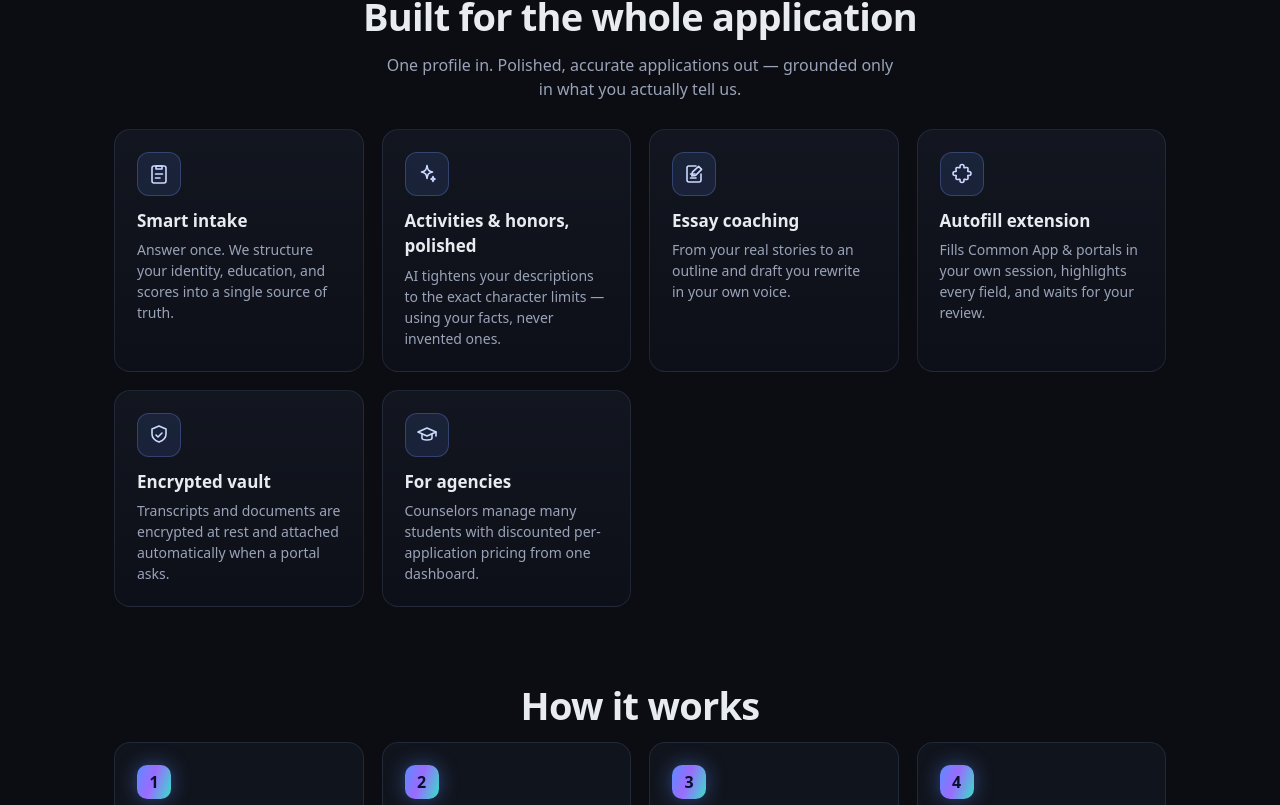
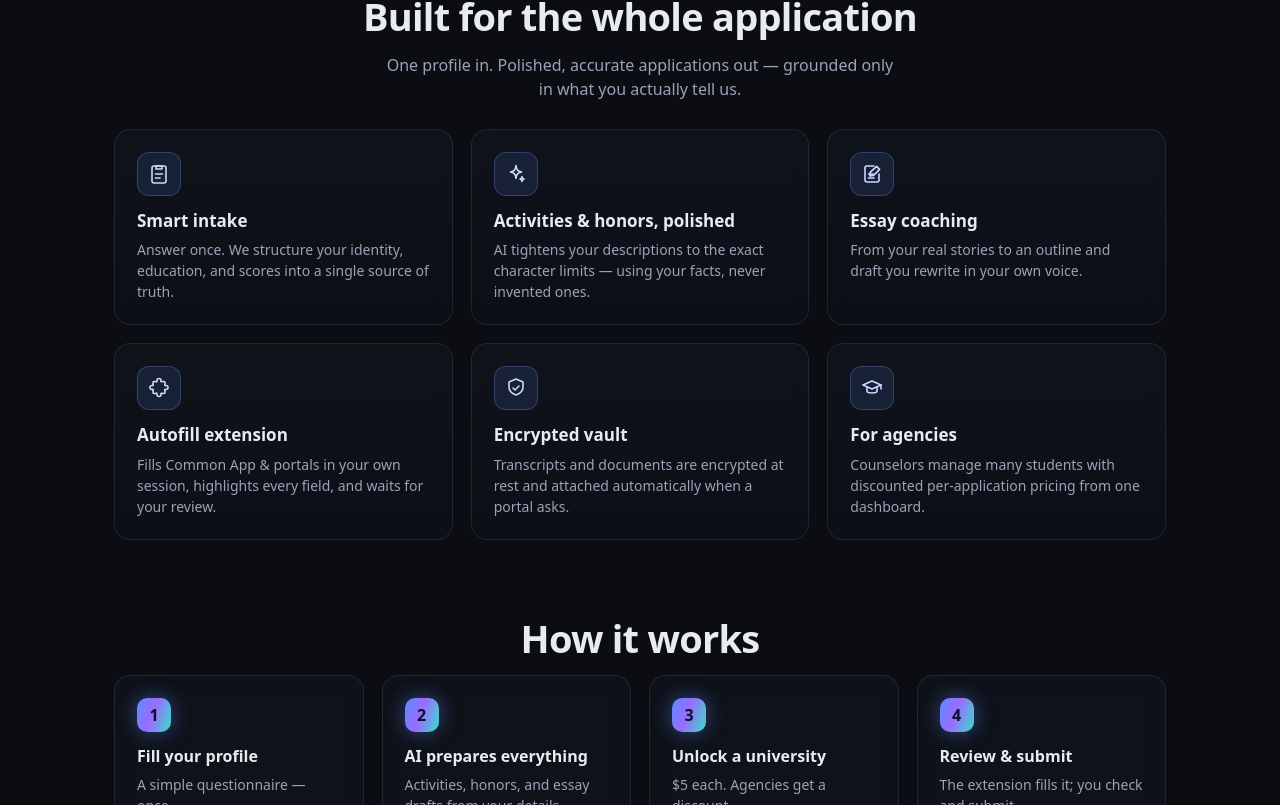
Before and after one commit to Nursultan2001/common-ai, a Next.js app in the folder apps/web/: page / in a window 1280 px wide. Shown: the part 1355-2160 px from the top of the page. Built offline with nearby package versions, Linux system fonts and the light colour scheme.

Commit message:
Landing: balanced 3-col grid + glass cards blended with background

```diff
--- a/apps/web/src/app/globals.css
+++ b/apps/web/src/app/globals.css
@@ -204,11 +204,14 @@ code.token { display: block; word-break: break-all; background: #0f131b; border:
 /* --- feature cards --- */
 .lp-section-h { text-align: center; font-size: clamp(26px,4vw,38px); letter-spacing: -.02em; margin: 70px 0 8px; }
 .lp-section-p { text-align: center; color: #9aa3b8; max-width: 56ch; margin: 0 auto 28px; }
-.lp-features { display: grid; grid-template-columns: repeat(auto-fit, minmax(240px,1fr)); gap: 18px; }
+.lp-features { display: grid; grid-template-columns: repeat(3, minmax(0,1fr)); gap: 18px; }
+@media (max-width: 900px) { .lp-features { grid-template-columns: repeat(2, minmax(0,1fr)); } }
+@media (max-width: 560px) { .lp-features { grid-template-columns: 1fr; } }
 .lp-card {
   position: relative; border-radius: 16px; padding: 22px;
   border: 1px solid rgba(140,160,210,.14);
-  background: linear-gradient(180deg, rgba(22,27,38,.7), rgba(14,18,27,.7));
+  background: linear-gradient(180deg, rgba(22,27,38,.45), rgba(14,18,27,.5));
+  backdrop-filter: blur(10px); -webkit-backdrop-filter: blur(10px);
   overflow: hidden; transition: transform .25s, border-color .25s;
 }
 .lp-card::before {
@@ -225,8 +228,15 @@ code.token { display: block; word-break: break-all; background: #0f131b; border:
 .lp-card p { margin: 0; color: #9aa3b8; font-size: 14px; }
 
 /* --- steps timeline --- */
-.lp-steps { display: grid; grid-template-columns: repeat(auto-fit, minmax(220px,1fr)); gap: 18px; counter-reset: step; }
-.lp-step { position: relative; padding: 22px; border-radius: 16px; border: 1px solid rgba(140,160,210,.14); background: rgba(20,25,36,.6); }
+.lp-steps { display: grid; grid-template-columns: repeat(4, minmax(0,1fr)); gap: 18px; counter-reset: step; }
+@media (max-width: 900px) { .lp-steps { grid-template-columns: repeat(2, minmax(0,1fr)); } }
+@media (max-width: 520px) { .lp-steps { grid-template-columns: 1fr; } }
+.lp-step {
+  position: relative; padding: 22px; border-radius: 16px;
+  border: 1px solid rgba(140,160,210,.14);
+  background: rgba(20,25,36,.45);
+  backdrop-filter: blur(10px); -webkit-backdrop-filter: blur(10px);
+}
 .lp-step .n { width: 34px; height: 34px; border-radius: 10px; background: var(--grad); color: #06122e; font-weight: 800; display: grid; place-items: center; margin-bottom: 12px; box-shadow: 0 0 20px rgba(91,140,255,.45); }
 .lp-step h4 { margin: 0 0 6px; font-size: 16px; }
 .lp-step p { margin: 0; color: #9aa3b8; font-size: 14px; }
```
Also changed, not shown: 1 other file (tests, documents, lock files or other folders).
